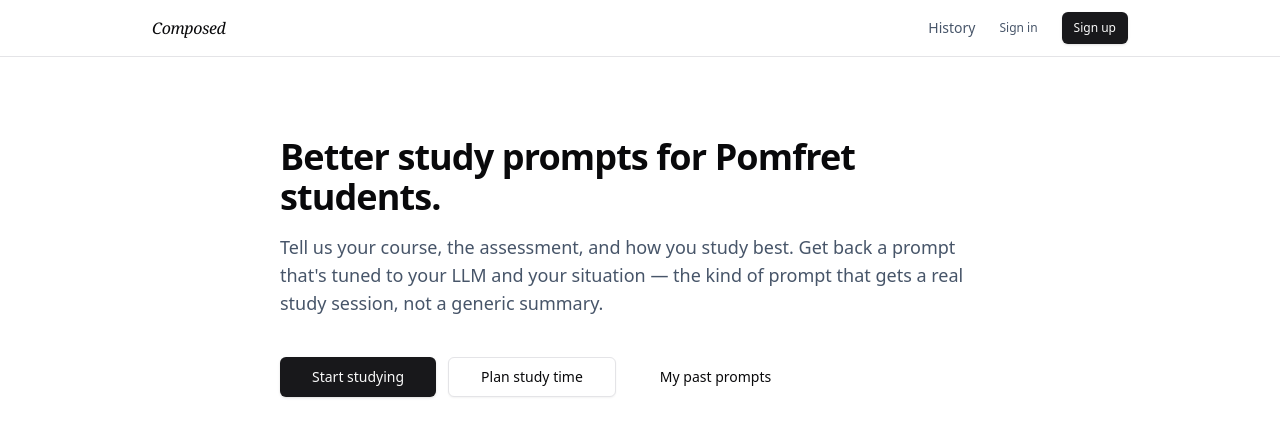
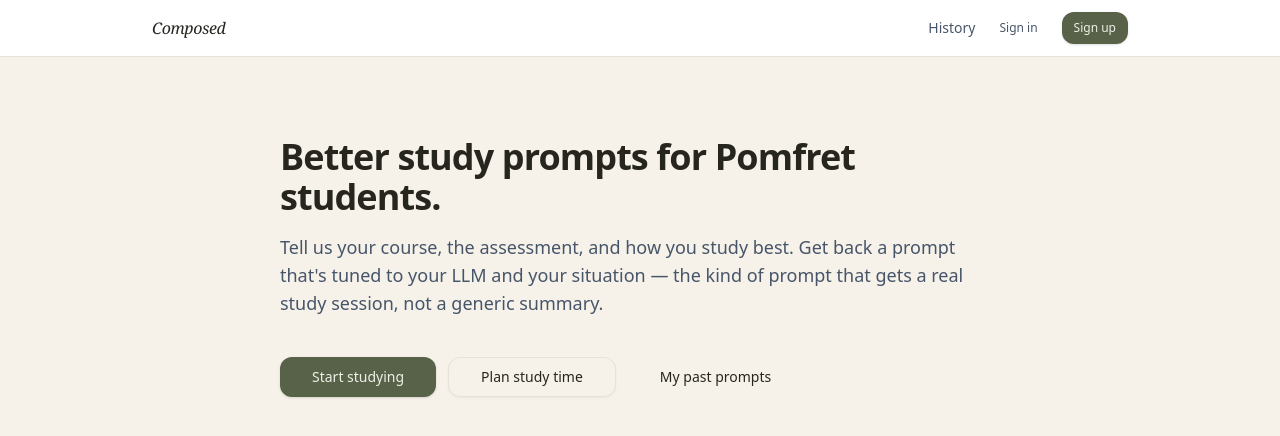
Before and after one commit to kekeli0924-ctrl/COMPOSED-prompts, a Next.js app in the folder apps/web/: page / in a window 1280 px wide. Shown: the top 436 px of the page. Built offline with nearby package versions, Linux system fonts and the light colour scheme; no server answers.

Commit message:
feat(web): remap design tokens to Editorial Calm (cream/ink/sage)

```diff
--- a/apps/web/app/globals.css
+++ b/apps/web/app/globals.css
@@ -4,39 +4,39 @@
 
 @layer base {
   :root {
-    --background: oklch(1 0 0);
-    --foreground: oklch(0.141 0.005 285.823);
-    --card: oklch(1 0 0);
-    --card-foreground: oklch(0.141 0.005 285.823);
-    --popover: oklch(1 0 0);
-    --popover-foreground: oklch(0.141 0.005 285.823);
-    --primary: oklch(0.21 0.006 285.885);
-    --primary-foreground: oklch(0.985 0 0);
-    --secondary: oklch(0.967 0.001 286.375);
-    --secondary-foreground: oklch(0.21 0.006 285.885);
-    --muted: oklch(0.967 0.001 286.375);
-    --muted-foreground: oklch(0.552 0.016 285.938);
-    --accent: oklch(0.967 0.001 286.375);
-    --accent-foreground: oklch(0.21 0.006 285.885);
-    --destructive: oklch(0.577 0.245 27.325);
-    --destructive-foreground: oklch(0.985 0 0);
-    --border: oklch(0.92 0.004 286.32);
-    --input: oklch(0.92 0.004 286.32);
-    --ring: oklch(0.705 0.015 286.067);
-    --radius: 0.5rem;
-    --chart-1: oklch(0.871 0.006 286.286);
-    --chart-2: oklch(0.552 0.016 285.938);
-    --chart-3: oklch(0.442 0.017 285.786);
-    --chart-4: oklch(0.37 0.013 285.805);
-    --chart-5: oklch(0.274 0.006 286.033);
-    --sidebar: oklch(0.985 0 0);
-    --sidebar-foreground: oklch(0.141 0.005 285.823);
-    --sidebar-primary: oklch(0.21 0.006 285.885);
-    --sidebar-primary-foreground: oklch(0.985 0 0);
-    --sidebar-accent: oklch(0.967 0.001 286.375);
-    --sidebar-accent-foreground: oklch(0.21 0.006 285.885);
-    --sidebar-border: oklch(0.92 0.004 286.32);
-    --sidebar-ring: oklch(0.705 0.015 286.067);
+    --background: #F6F2EA;
+    --foreground: #26261F;
+    --card: #FFFFFF;
+    --card-foreground: #26261F;
+    --popover: #FFFFFF;
+    --popover-foreground: #26261F;
+    --primary: #586249;
+    --primary-foreground: #EEF0E7;
+    --secondary: #FCFBF7;
+    --secondary-foreground: #26261F;
+    --muted: #EFEAE0;
+    --muted-foreground: #8A857B;
+    --accent: #EEF0E7;
+    --accent-foreground: #26261F;
+    --destructive: #A23E34;
+    --destructive-foreground: #FBF1EF;
+    --border: #E7E1D6;
+    --input: #E7E1D6;
+    --ring: #586249;
+    --radius: 0.875rem;
+    --chart-1: #586249;
+    --chart-2: #8A857B;
+    --chart-3: #A65A33;
+    --chart-4: #4A5340;
+    --chart-5: #C9B79C;
+    --sidebar: #FBF9F4;
+    --sidebar-foreground: #26261F;
+    --sidebar-primary: #586249;
+    --sidebar-primary-foreground: #EEF0E7;
+    --sidebar-accent: #EEF0E7;
+    --sidebar-accent-foreground: #26261F;
+    --sidebar-border: #E7E1D6;
+    --sidebar-ring: #586249;
   }
 
   .dark {
@@ -84,7 +84,7 @@
   }
 }
 
-/* Loading state — used while Opus 4.7 is composing the prompt. */
+/* Loading state — used while Opus is composing the prompt. */
 @keyframes composing-shimmer {
   0% { background-position: -200% 0; }
   100% { background-position: 200% 0; }
@@ -93,11 +93,11 @@
 .composing-text {
   background: linear-gradient(
     90deg,
-    rgba(15, 23, 42, 0.35) 0%,
-    rgba(15, 23, 42, 1) 25%,
-    rgba(15, 23, 42, 0.35) 50%,
-    rgba(15, 23, 42, 1) 75%,
-    rgba(15, 23, 42, 0.35) 100%
+    rgba(38, 38, 31, 0.35) 0%,
+    rgba(38, 38, 31, 1) 25%,
+    rgba(38, 38, 31, 0.35) 50%,
+    rgba(38, 38, 31, 1) 75%,
+    rgba(38, 38, 31, 0.35) 100%
   );
   background-size: 200% auto;
   -webkit-background-clip: text;
```
